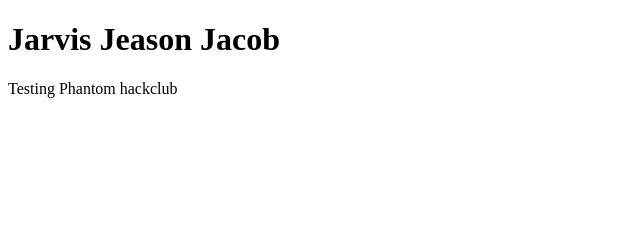
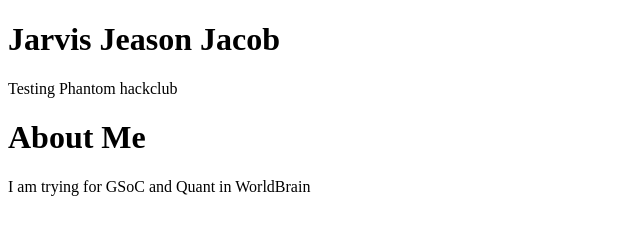
Before and after one commit to Jarvis-J-Jacob/my-portfolio, a plain HTML site: page index.html in a window 1280 px wide. Shown: the whole page, without its empty margins (0-640 px from the left). Drawn offline with Linux system fonts and the light colour scheme.

Commit message:
add an about me

```diff
--- a/index.html
+++ b/index.html
@@ -8,6 +8,9 @@
 <body>
     <h1>Jarvis Jeason Jacob</h1>
     <p>Testing Phantom hackclub</p>
+
+    <h1>About Me</h1>
+    <p>I am trying for GSoC and Quant in WorldBrain</p>
 </body>
 
 </html>
```
